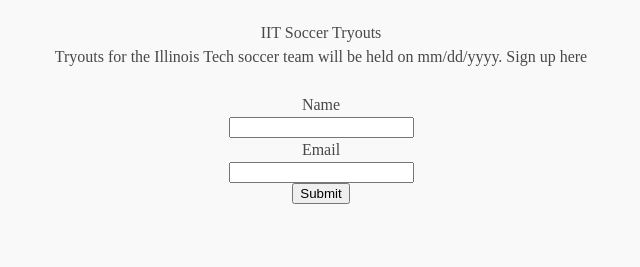
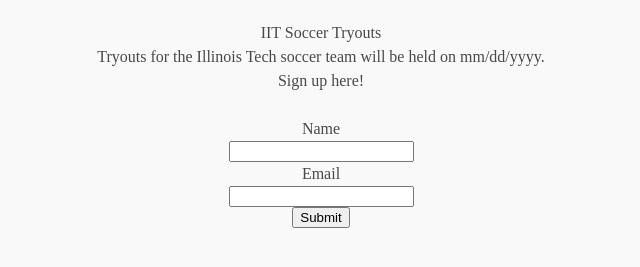
Before and after one commit to EmmanuelZambrano/project1, a plain HTML site: page index.html in a window 1280 px wide. Shown: the part 115-382 px from the top of the page, without its empty margins (319-959 px from the left). Drawn offline with Linux system fonts and the light colour scheme.

Commit message:
changed part of h2 to a h3 in index.html and set the width of headers to 70% in css

```diff
--- a/index.html
+++ b/index.html
@@ -13,7 +13,8 @@
 		</div>
 		<div id="heads">
 			<h1>IIT Soccer Tryouts</h1>
-			<h2>Tryouts for the Illinois Tech soccer team will be held on mm/dd/yyyy. Sign up here</h2>
+			<h2>Tryouts for the Illinois Tech soccer team will be held on mm/dd/yyyy.</h2>
+			<h3> Sign up here!<h3>
 		</div>
 		<form action="#" method="post" id="tryout">
 			<label for="name">Name</label>
--- a/screen.css
+++ b/screen.css
@@ -58,6 +58,7 @@ body{
 	margin: auto;
 }
 #heads{
+	width: 70%;
 	margin: auto;
 	padding: 1.5em;
 }
```
